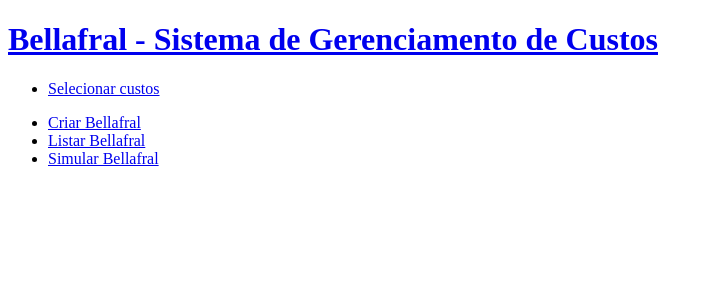
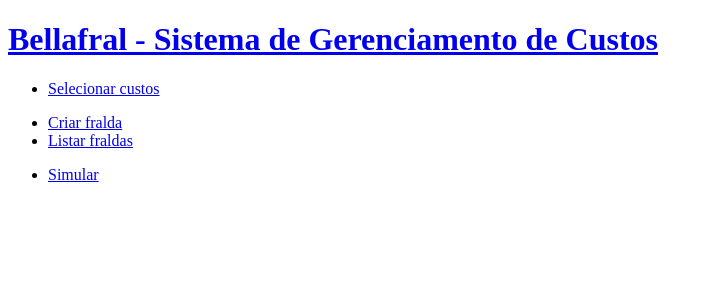
Before and after one commit to vitor-lima-ms/bellafral, a Django app: page / in a window 1280 px wide. Shown: the top 300 px of the page, without its empty margins (0-713 px from the left). Run offline with Django 5.2, Linux system fonts and the light colour scheme.

Commit message:
Update index.html

```diff
--- a/core/templates/index.html
+++ b/core/templates/index.html
@@ -12,12 +12,15 @@
     </header>
     <nav>
         <ul>
-            <li><a href="{% url 'stock:stock_form' %}">Selecionar custos</a></li>
+            <li><a href="{% url 'costs:costs_form' %}">Selecionar custos</a></li>
         </ul>
         <ul>
-            <li><a href="{% url 'bellafral:bellafral_form' %}">Criar Bellafral</a></li>
-            <li><a href="{% url 'bellafral:bellafral_list' %}">Listar Bellafral</a></li>
-            <li><a href="{% url 'bellafral:bellafral_pre_simulator' %}">Simular Bellafral</a></li>
+            <li><a href="{% url 'bellafral:bellafral_form' %}">Criar fralda</a></li>
+            <li><a href="{% url 'bellafral:bellafral_list' %}">Listar fraldas</a></li>
+
+        </ul>
+        <ul>
+            <li><a href="{% url 'bellafral:bellafral_pre_simulator' %}">Simular</a></li>
         </ul>
     </nav>
     {% block content %}
```
